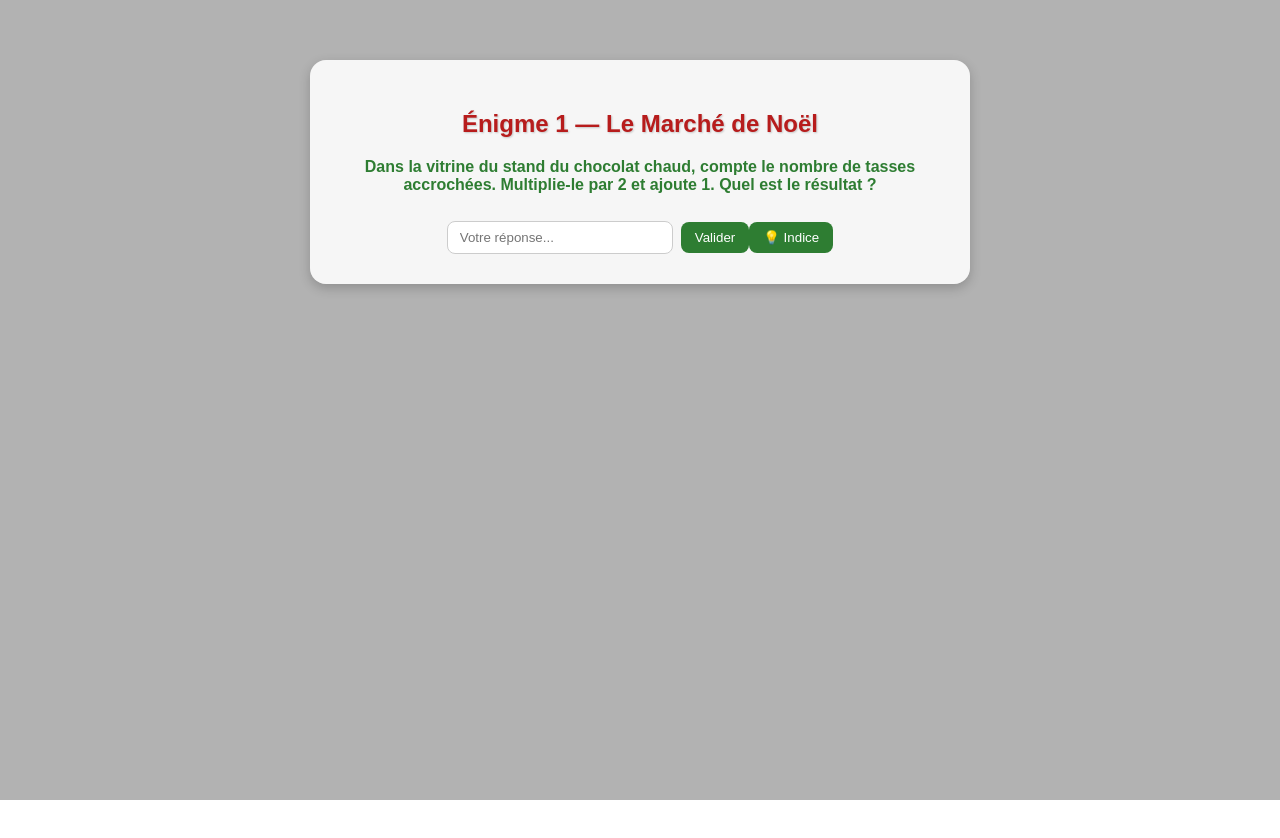
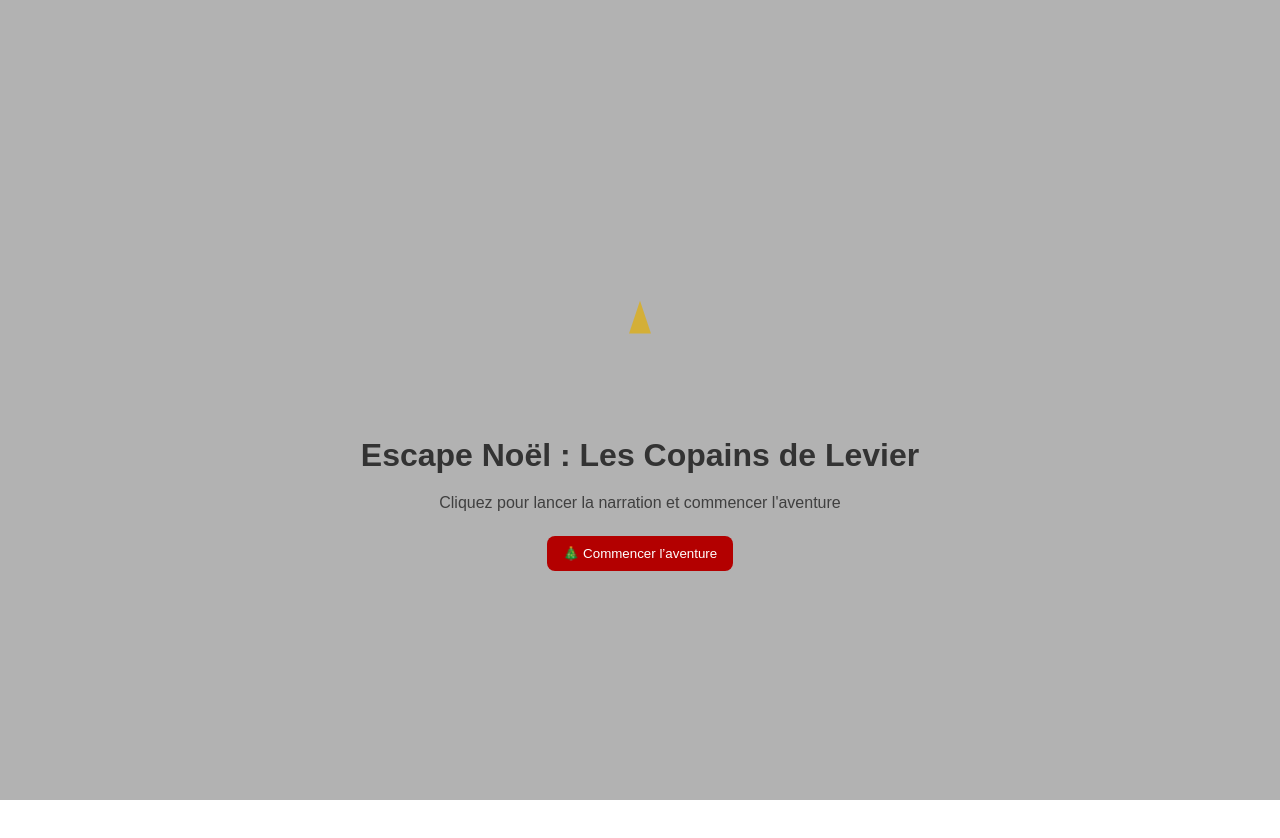
Before and after one commit to llaseratheo/escape-noel-levier, a React (Vite) app: page / in a window 1280 px wide. Shown: the top 838 px of the page. Built offline with nearby package versions, Linux system fonts and the light colour scheme.

Commit message:
Update App.jsx

```diff
--- a/src/App.jsx
+++ b/src/App.jsx
@@ -1,121 +1,197 @@
-import React, { useState } from "react";
+import React, { useState, useEffect, useRef } from "react";
 
-const enigmes = [
-  {
-    id: 1,
-    titre: "Énigme 1 — Le Marché de Noël",
-    question:
-      "Dans la vitrine du stand du chocolat chaud, compte le nombre de tasses accrochées. Multiplie-le par 2 et ajoute 1. Quel est le résultat ?",
-    indice:
-      "Regarde bien sur la photo du stand du chocolat chaud, juste à côté du grand sapin 🎄",
-    reponse: "7",
-  },
-  {
-    id: 2,
-    titre: "Énigme 2 — L’École des Lutins",
-    question:
-      "Sur la porte de la salle des professeurs, une phrase magique est inscrite. Quel est le **troisième mot** de cette phrase ?",
-    indice:
-      "Indice : la phrase commence par 'L’esprit de Noël...'. Regarde bien la photo !",
-    reponse: "partagé",
-  },
-  {
-    id: 3,
-    titre: "Énigme 3 — La Bibliothèque Enchantée",
-    question:
-      "Compte le nombre de livres rouges visibles sur l’étagère. Enlève 2, puis écris le nombre obtenu en lettres (ex: 'deux').",
-    indice: "Regarde l’étagère du fond, tout à gauche 📚",
-    reponse: "quatre",
-  },
-  {
-    id: 4,
-    titre: "Énigme 4 — Le Bureau du Père Noël",
-    question:
-      "Sur le bureau, une lettre est posée. Elle commence par une lettre majuscule dorée. Quelle est cette lettre ?",
-    indice:
-      "Indice : cherche la première ligne de la lettre ouverte sur le bureau.",
-    reponse: "N",
-  },
-  {
-    id: 5,
-    titre: "Énigme 5 — Le Clocher de Levier",
-    question:
-      "Additionne les deux derniers chiffres de l’année gravée sous la cloche principale du clocher.",
-    indice:
-      "Regarde bien sur la plaque en métal accrochée juste sous la cloche 🔔",
-    reponse: "11",
-  },
-  {
-    id: 6,
-    titre: "Énigme 6 — L’Atelier des Jouets",
-    question:
-      "Quel jouet porte un bonnet rouge et une écharpe bleue sur la table de travail ?",
-    indice:
-      "Indice : il est posé à côté du train miniature et du pot de peinture.",
-    reponse: "ours",
-  },
-  {
-    id: 7,
-    titre: "Énigme 7 — Le Trésor de Levier",
-    question:
-      "Assemble les lettres dorées récupérées dans chaque énigme pour former le mot magique final. Quel est-il ?",
-    indice:
-      "Le mot apparaît si tu relis les lettres dans l’ordre des énigmes… ✨",
-    reponse: "levier",
-  },
+/**
+ * App.jsx centralise tout : intro, choix d'équipe, énigmes, sons, neige est rendu par snow.js
+ */
+
+const ENIGMES = [
+  { id: 1, titre: "Énigme 1 — Le Marché de Noël", question: "Dans la vitrine du stand du chocolat chaud, compte le nombre de tasses accrochées. Multiplie-le par 2 et ajoute 1. Quel est le résultat ?", indice: "Regarde bien sur la photo du stand du chocolat chaud, juste à côté du grand sapin 🎄", reponse: "7" },
+  { id: 2, titre: "Énigme 2 — L’École des Lutins", question: "Sur la porte de la salle des professeurs, une phrase magique est inscrite. Quel est le troisième mot de cette phrase ?", indice: "Indice : la phrase commence par 'L’esprit de Noël...'. Regarde bien la photo !", reponse: "partagé" },
+  { id: 3, titre: "Énigme 3 — La Bibliothèque Enchantée", question: "Compte le nombre de livres rouges visibles sur l’étagère. Enlève 2, puis écris le nombre obtenu en lettres.", indice: "Regarde l’étagère du fond, tout à gauche 📚", reponse: "quatre" },
+  { id: 4, titre: "Énigme 4 — Le Bureau du Père Noël", question: "Sur le bureau, une lettre est posée. Elle commence par une lettre majuscule dorée. Quelle est cette lettre ?", indice: "Indice : cherche la première ligne de la lettre ouverte sur le bureau.", reponse: "n" },
+  { id: 5, titre: "Énigme 5 — Le Clocher de Levier", question: "Additionne les deux derniers chiffres de l’année gravée sous la cloche principale du clocher.", indice: "Regarde bien sur la plaque en métal accrochée juste sous la cloche 🔔", reponse: "11" },
+  { id: 6, titre: "Énigme 6 — L’Atelier des Jouets", question: "Quel jouet porte un bonnet rouge et une écharpe bleue sur la table de travail ?", indice: "Il est posé à côté du train miniature et du pot de peinture.", reponse: "ours" },
+  { id: 7, titre: "Énigme 7 — Le Trésor de Levier", question: "Assemble les lettres dorées récupérées dans chaque énigme pour former le mot magique final. Quel est-il ?", indice: "Le mot apparaît si tu relis les lettres dans l’ordre des énigmes… ✨", reponse: "levier" },
 ];
 
 export default function App() {
-  const [etape, setEtape] = useState(0);
-  const [input, setInput] = useState("");
+  const [phase, setPhase] = useState("intro"); // intro | choix | enigmes | fin
+  const [team, setTeam] = useState(null);
+  const [idx, setIdx] = useState(0); // index current enigme
+  const [answer, setAnswer] = useState("");
   const [message, setMessage] = useState("");
   const [showIndice, setShowIndice] = useState(false);
 
-  const enigme = enigmes[etape];
+  // refs pour audios (pour ne pas recréer à chaque render)
+  const refIntroMusic = useRef(null);
+  const refEnigmesMusic = useRef(null);
+  const refNarration = useRef(null);
+  const refJingle = useRef(null);
 
-  const valider = () => {
-    if (input.trim().toLowerCase() === enigme.reponse.toLowerCase()) {
-      setMessage("🎉 Bravo, bonne réponse !");
+  // initialisation audio (une seule fois)
+  useEffect(() => {
+    refIntroMusic.current = new Audio("/assets/musique_intro.wav");
+    refEnigmesMusic.current = new Audio("/assets/music_enigmes.wav");
+    refNarration.current = new Audio("/assets/voice_narration.wav");
+    refJingle.current = new Audio("/assets/jingle.wav");
+
+    // réglages
+    refIntroMusic.current.loop = true;
+    refEnigmesMusic.current.loop = true;
+    refIntroMusic.current.volume = 0.45;
+    refEnigmesMusic.current.volume = 0.35;
+    refNarration.current.volume = 0.9;
+
+    // autoplay intro music try (will be blocked on some browsers until user gesture)
+    refIntroMusic.current.play().catch(() => {
+      // OK: we'll start on user click
+      console.log("Autoplay intro blocked; waiting user interaction.");
+    });
+
+    return () => {
+      // cleanup on unmount
+      refIntroMusic.current?.pause();
+      refEnigmesMusic.current?.pause();
+      refNarration.current?.pause();
+      refJingle.current?.pause();
+    };
+  }, []);
+
+  // manage music when phase changes
+  useEffect(() => {
+    const introMusic = refIntroMusic.current;
+    const enigmesMusic = refEnigmesMusic.current;
+    if (!introMusic || !enigmesMusic) return;
+
+    if (phase === "intro") {
+      enigmesMusic.pause();
+      introMusic.play().catch(() => {});
+    } else if (phase === "choix" || phase === "enigmes") {
+      introMusic.pause();
+      introMusic.currentTime = 0;
+      enigmesMusic.play().catch(() => {});
+    } else {
+      // fin
+      introMusic.pause();
+      enigmesMusic.pause();
+    }
+  }, [phase]);
+
+  // start from intro: play narration if click to start
+  const handleStartClick = () => {
+    // user gesture ensures audio will play
+    const j = refJingle.current;
+    const n = refNarration.current;
+    j?.play().catch(() => {});
+    // start narration shortly after jingle
+    setTimeout(() => {
+      n?.play().catch(() => {});
+    }, 400);
+
+    // after short delay go to choix
+    setTimeout(() => setPhase("choix"), 1600);
+  };
+
+  const handleChooseTeam = (t) => {
+    setTeam(t);
+    setPhase("enigmes");
+    setIdx(0);
+    setAnswer("");
+    setMessage("");
+  };
+
+  const submitAnswer = () => {
+    const correct = (ENIGMES[idx].reponse || "").toString().toLowerCase().trim();
+    const given = (answer || "").toString().toLowerCase().trim();
+    if (given === correct) {
+      setMessage("✅ Bonne réponse !");
+      // small success sound (jingle)
+      refJingle.current?.play().catch(() => {});
       setTimeout(() => {
-        setMessage("");
-        setInput("");
-        setShowIndice(false);
-        setEtape((prev) => prev + 1);
-      }, 1500);
+        if (idx + 1 < ENIGMES.length) {
+          setIdx((i) => i + 1);
+          setAnswer("");
+          setShowIndice(false);
+          setMessage("");
+        } else {
+          setPhase("fin");
+        }
+      }, 900);
     } else {
-      setMessage("❌ Essaie encore !");
+      setMessage("❌ Mauvaise réponse, réessaie !");
     }
   };
 
-  if (etape >= enigmes.length) {
+  // UI: intro screen (rendered from React only)
+  if (phase === "intro") {
     return (
-      <div className="app-container">
-        <h2>🎄 Félicitations aventurier !</h2>
-        <p>Tu as résolu toutes les énigmes et trouvé le trésor de Levier ✨</p>
-        <p>Merci d’avoir participé à l’Escape Game de Noël 🎅</p>
+      <div className="app-intro" style={introRootStyle}>
+        <img src="/intro_logo.svg" alt="logo" style={{ width: 140, marginBottom: 14 }} />
+        <h1 style={{ margin: 6 }}>Escape Noël : Les Copains de Levier</h1>
+        <p style={{ marginTop: 6, opacity: 0.9 }}>Cliquez pour lancer la narration et commencer l'aventure</p>
+        <button onClick={handleStartClick} style={primaryButtonStyle}>🎄 Commencer l’aventure</button>
       </div>
     );
   }
 
-  return (
-    <div className="app-container">
-      <h2>{enigme.titre}</h2>
-      <p>{enigme.question}</p>
+  // choix d'équipe
+  if (phase === "choix") {
+    return (
+      <div style={centerBox}>
+        <h2>🎄 Choisissez votre équipe</h2>
+        <div style={{ display: "flex", gap: 10, flexWrap: "wrap", justifyContent: "center", marginTop: 12 }}>
+          {["LLASERA","Marlot","Pecot","Oléron","Saulnier","Cuenot","Baud"].map(t => (
+            <button key={t} onClick={() => handleChooseTeam(t)} style={teamButtonStyle}>{t}</button>
+          ))}
+        </div>
+      </div>
+    );
+  }
 
-      <input
-        type="text"
-        value={input}
-        onChange={(e) => setInput(e.target.value)}
-        placeholder="Votre réponse..."
-      />
-      <button onClick={valider}>Valider</button>
+  // enigmes
+  if (phase === "enigmes") {
+    const e = ENIGMES[idx];
+    return (
+      <div style={centerBox}>
+        <div className="app-container">
+          <h2>{e.titre}</h2>
+          <p style={{ maxWidth: 700 }}>{e.question}</p>
 
-      {message && <p className="message">{message}</p>}
+          <input value={answer} onChange={ev => setAnswer(ev.target.value)} placeholder="Votre réponse..." style={{ padding: 8, borderRadius: 8, width: 220 }} />
+          <div style={{ marginTop: 10 }}>
+            <button onClick={submitAnswer} style={{ ...primaryButtonStyle, background: "#2e7d32" }}>Valider</button>
+            <button onClick={() => setShowIndice(s => !s)} style={{ marginLeft: 8, ...primaryButtonStyle, background: "#b71c1c" }}>💡 Indice</button>
+          </div>
 
-      <button className="indice-btn" onClick={() => setShowIndice(!showIndice)}>
-        💡 Indice
-      </button>
-      {showIndice && <p className="indice">{enigme.indice}</p>}
-    </div>
-  );
+          {message && <p style={{ marginTop: 12, fontWeight: "700" }}>{message}</p>}
+          {showIndice && <p style={{ marginTop: 10, fontStyle: "italic" }}>{e.indice}</p>}
+
+          <p style={{ marginTop: 18, color: "#666" }}>Énigme {idx + 1} / {ENIGMES.length}</p>
+        </div>
+      </div>
+    );
+  }
+
+  // fin
+  if (phase === "fin") {
+    return (
+      <div style={centerBox}>
+        <div className="app-container">
+          <h2>🎉 Bravo {team} !</h2>
+          <p>Tu as résolu toutes les énigmes et trouvé le trésor des Copains de Levier ✨</p>
+          <div style={{ marginTop: 16 }}>
+            <button onClick={() => { setPhase("choix"); setIdx(0); setTeam(null); setAnswer(""); }} style={primaryButtonStyle}>Rejouer</button>
+          </div>
+        </div>
+      </div>
+    );
+  }
+
+  return null;
 }
+
+/* ==== Styles JS inline simples pour éviter dépendance CSS supplémentaire ==== */
+const centerBox = { minHeight: "100vh", display: "flex", alignItems: "center", justifyContent: "center", padding: 24 };
+const primaryButtonStyle = { padding: "10px 16px", borderRadius: 8, background: "#b30000", color: "#fff", border: "none", cursor: "pointer" };
+const teamButtonStyle = { padding: "10px 14px", borderRadius: 8, background: "#b30000", color: "#fff", border: "none", cursor: "pointer" };
+const introRootStyle = { minHeight: "100vh", display: "flex", alignItems: "center", justifyContent: "center", flexDirection: "column", gap: 8, textAlign: "center", padding: 20 };
```
